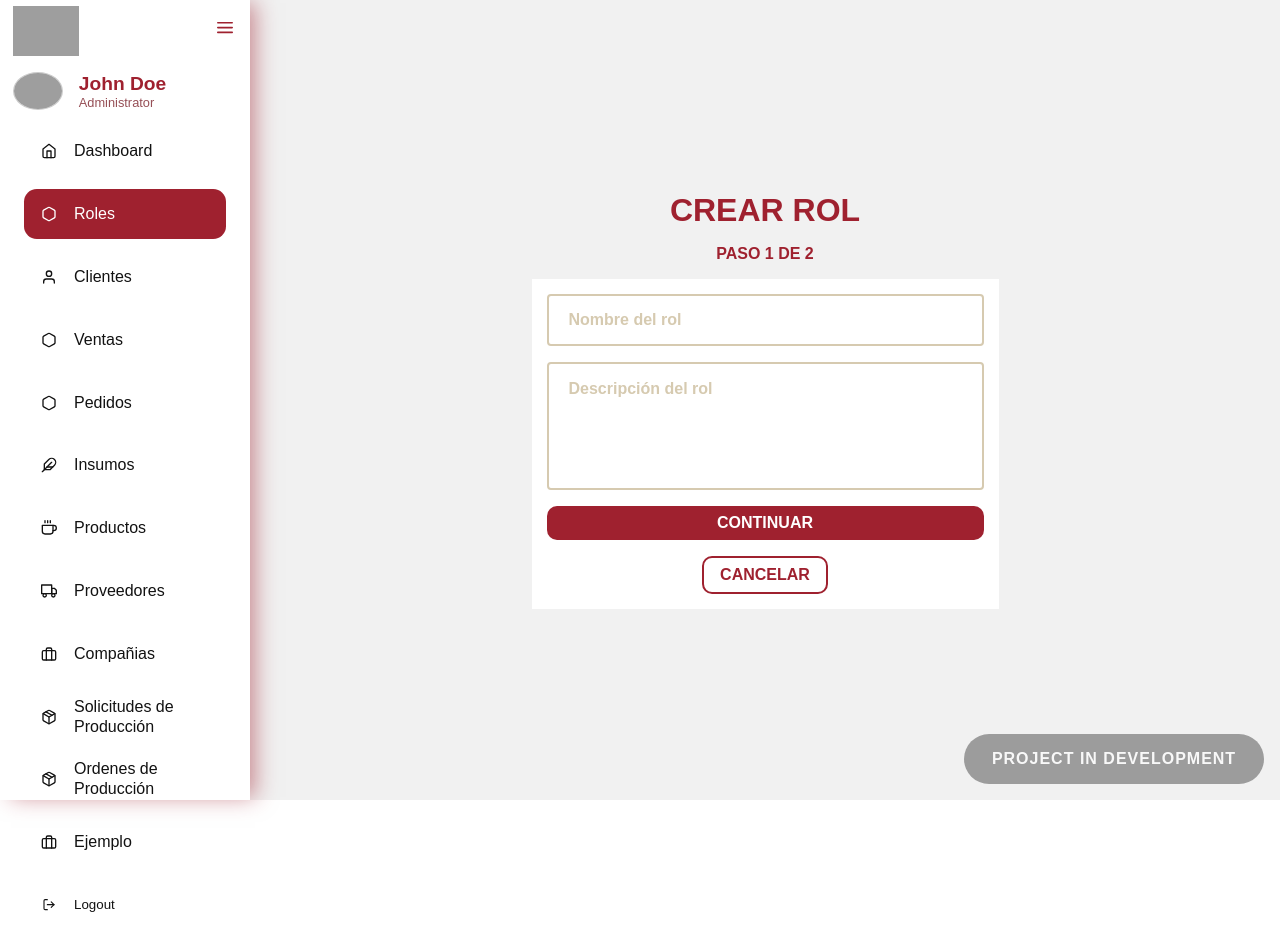
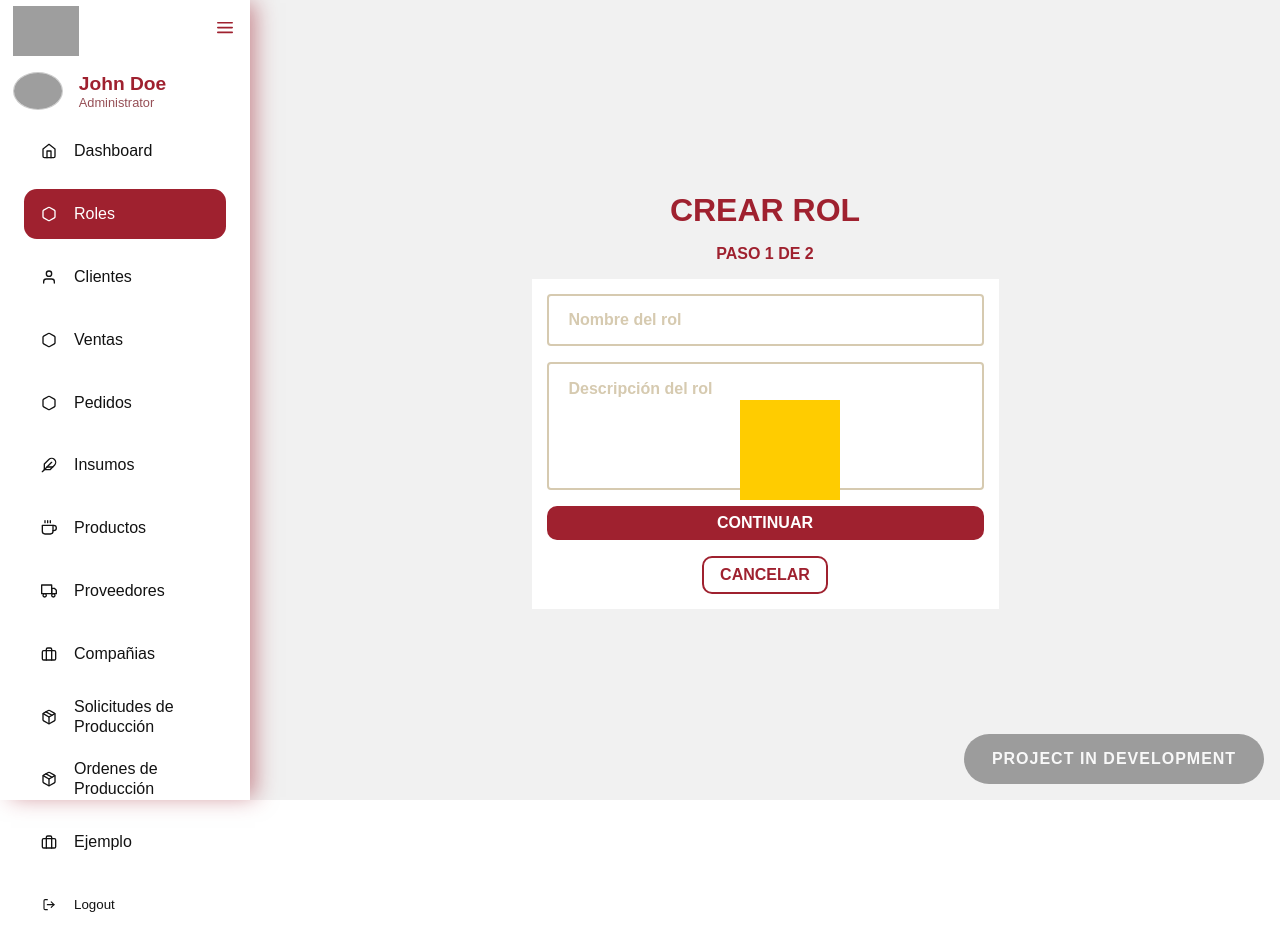
Before and after one commit to Luisanimation3d/CoffVArtFrontEndReactTs, a React (Vite) app: page /#/admin/roles/create in a window 1280 px wide. Built offline with nearby package versions, Linux system fonts and the light colour scheme; grey boxes are pictures that could not be loaded.

Commit message:
animación basica

```diff
--- a/package.json
+++ b/package.json
@@ -10,6 +10,7 @@
     "preview": "vite preview"
   },
   "dependencies": {
+    "gsap": "^3.12.2",
     "react": "^18.2.0",
     "react-dom": "^18.2.0",
     "react-icons": "^4.11.0",
--- a/src/Pages/Home/Home.css
+++ b/src/Pages/Home/Home.css
@@ -1,6 +1,15 @@
 .home__container{
     display: flex;
     flex-direction: column;
+}
+
+.box{
+    height: 100px;
+    width: 100px;
+    background-color: brown;
+    position:absolute;
+    left: 50vw;
+    top: 50vh;
 }
 
 .home__bannerContainer{
--- a/src/Pages/Home/Home.tsx
+++ b/src/Pages/Home/Home.tsx
@@ -2,10 +2,28 @@ import BannerBurdeo1 from '../../assets/BannerBurdeo1.png';
 import BannerBurdeo2 from '../../assets/BannerBurdeo2.png';
 import ProductImage from '../../assets/product.jpg';
 import {SliderBanner} from "../../components/SliderBanner/SliderBanner.tsx";
+import gsap from 'gsap';
+import { ScrollTrigger } from 'gsap/ScrollTrigger';
 
 import './Home.css';
 import {ProductCard} from "../../components/ProductCard/ProductCard.tsx";
+import { useEffect } from 'react';
 
+gsap.registerPlugin(ScrollTrigger);
+const boxDOMEL= document.createElement("div");
+boxDOMEL.classList.add("box");
+const {body} = document;
+
+body.appendChild(boxDOMEL);
+
+gsap.to(boxDOMEL,{
+    background:"#ffcc00",
+    rotate:180,
+    duration:3,
+    delay: 1,
+    //opacity:0,
+    xPercent:"+=100"
+})
 export const Home = () => {
     const images = [BannerBurdeo1, BannerBurdeo2];
     const productosHome = [
@@ -44,17 +62,20 @@ export const Home = () => {
             category: "Cafe",
         },
     ];
+
     return (
+
         <div className="home__container">
+
             <div className="home__bannerContainer">
                 <SliderBanner images={images} autoPlayInterval={2500}/>
             </div>
             <div className="home__productsContainer">
+
                 <h2>Burdeo</h2>
                 <div className="home__productsCards">
-                    {productosHome?.map((product) => {
-                        return <ProductCard product={product}/>;
-                    })}
+                    {productosHome?.map((product) => (<ProductCard key={product.id} product={product}/>
+                    ))}
                 </div>
             </div>
         </div>
```
Also changed, not shown: 1 other file (tests, documents, lock files or other folders).
